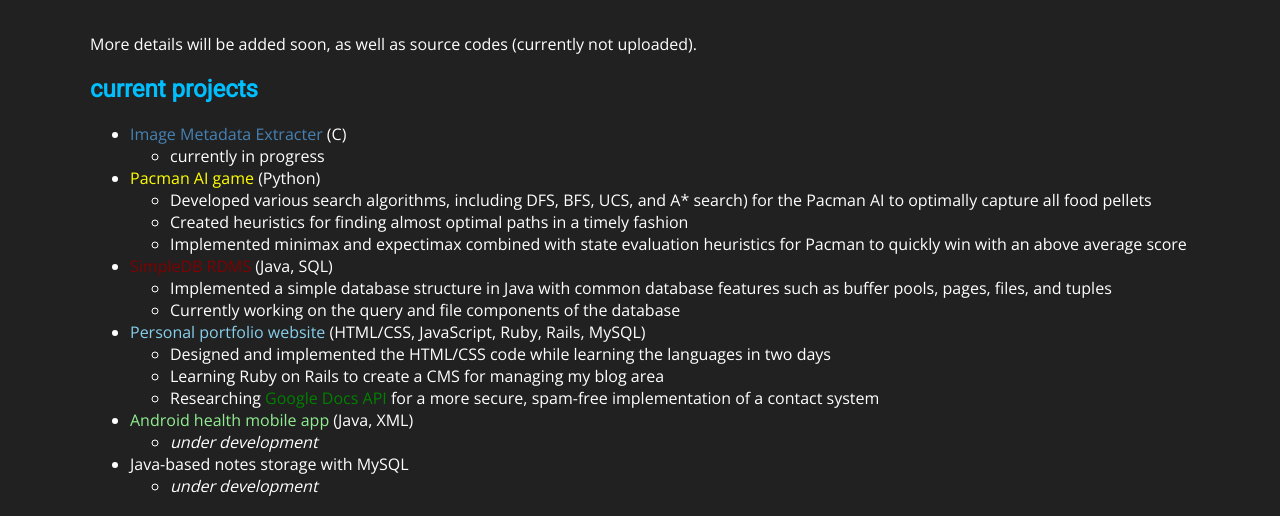
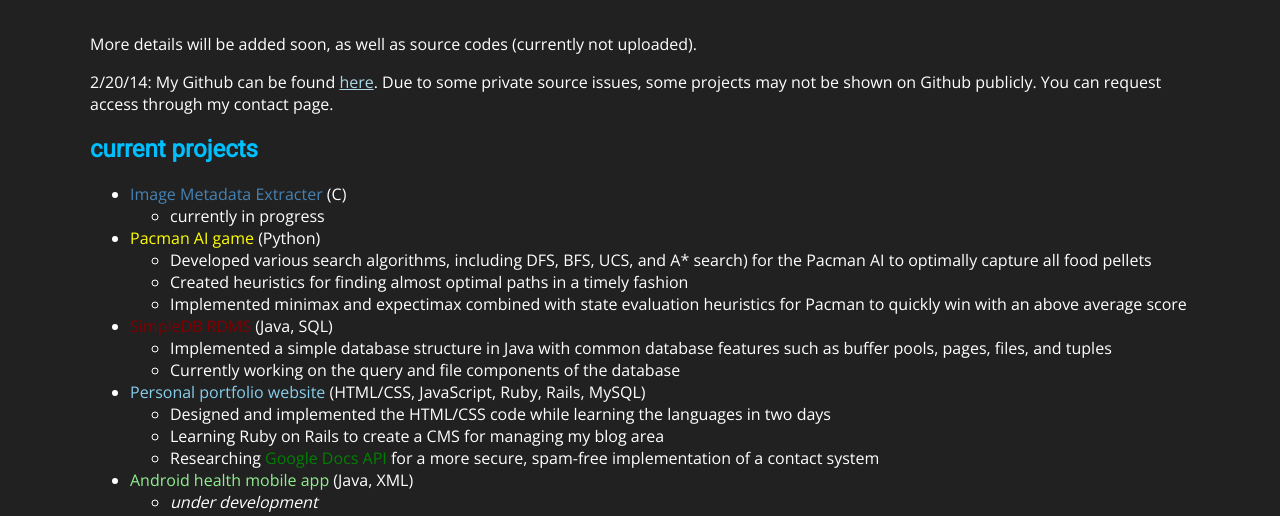
Before and after one commit to kk415kk/kk415kk.github.io, a plain HTML site: page projects.html in a window 1280 px wide. Shown: the part 259-775 px from the top of the page. Drawn offline with nearby package versions, Linux system fonts and the light colour scheme.

Commit message:
added github link to source codes

```diff
--- a/projects.html
+++ b/projects.html
@@ -32,6 +32,7 @@
 		<div class="grid_12"></div>
 		<div class="grid_12 omega">
 			<p>More details will be added soon, as well as source codes (currently not uploaded).</p>
+            <p>2/20/14: My Github can be found <a href="www.github.com/kk415kk">here</a>. Due to some private source issues, some projects may not be shown on Github publicly. You can request access through my contact page.</p>
 			<h2>current projects</h2>
 			<p>
 				<ul>
```
